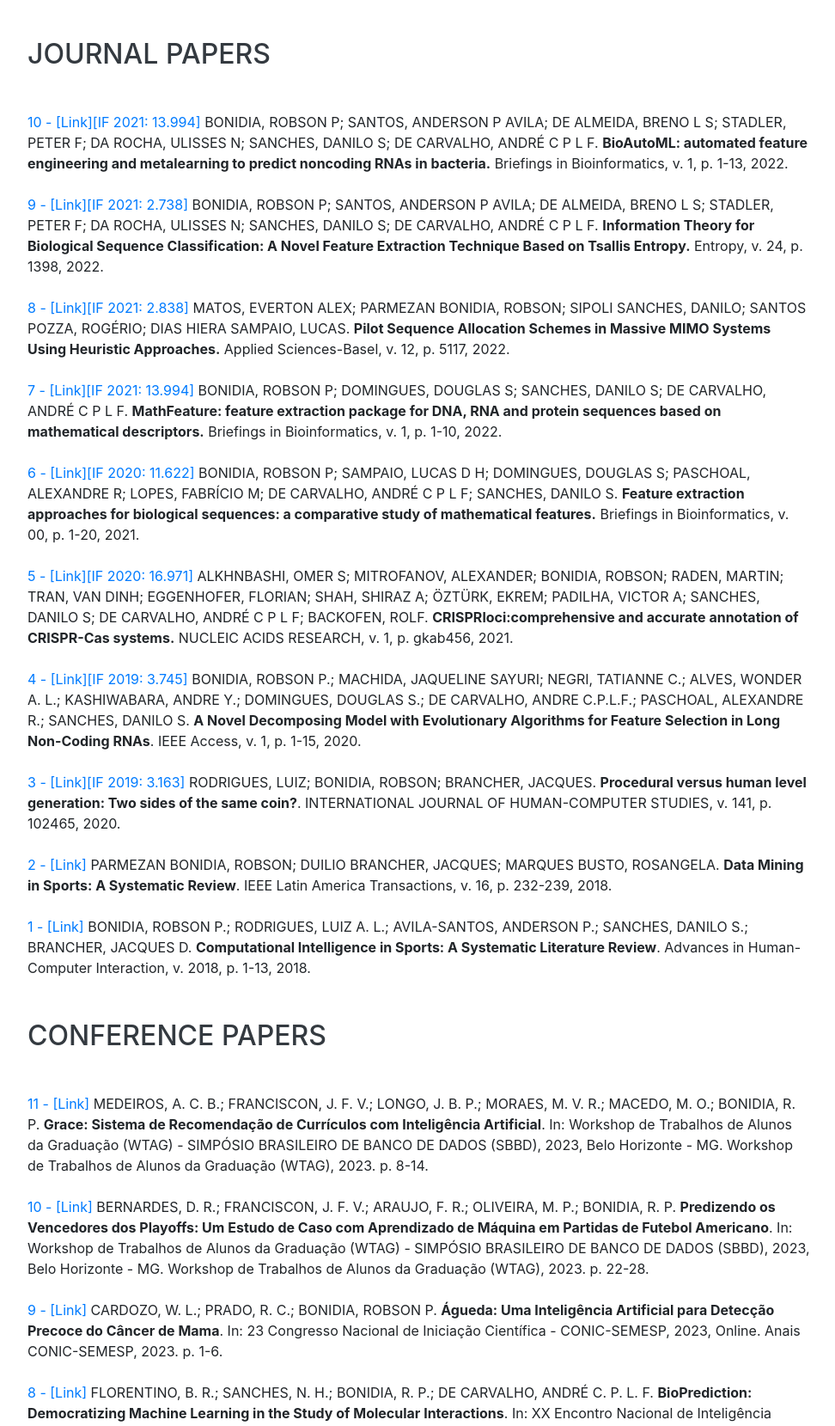
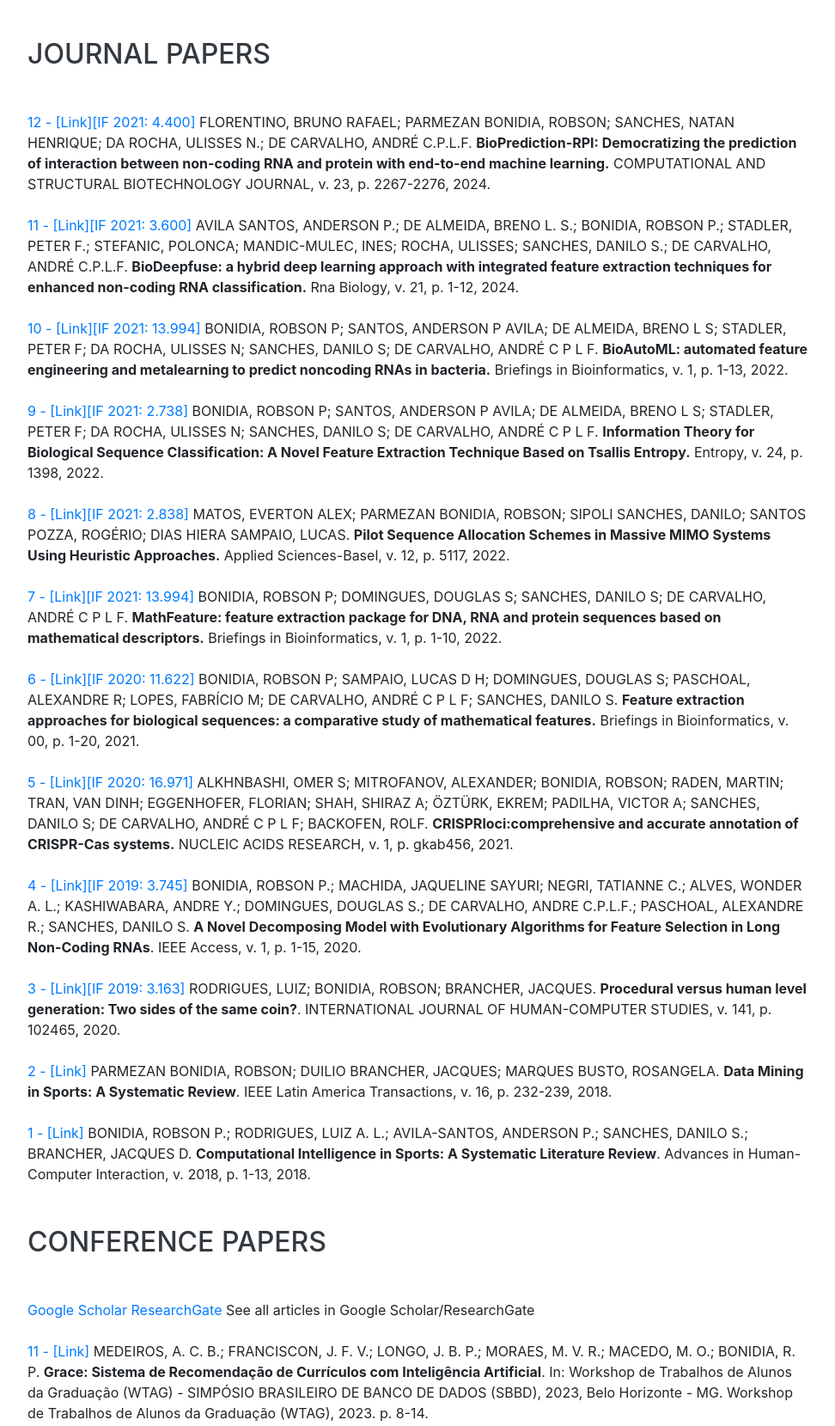
Before and after one commit to Bonidia/website, a website with bundled scripts: page index.html in a window 1280 px wide. Shown: the part 7320-8979 px from the top of the page at 86% size, without its empty margins (288-1260 px from the left). Built offline with nearby package versions, Linux system fonts and the light colour scheme; a script that the page names is missing; a web font is replaced by a local one.

Commit message:
Update index.html

```diff
--- a/index.html
+++ b/index.html
@@ -443,6 +443,22 @@
       <div class="w-100">
         <h2 class="mb-5">Journal Papers</h2>
 
+        <p class="mb-0"><a href="http://dx.doi.org/10.1016/j.csbj.2024.05.031">12 - [Link][IF 2021: 4.400]</a>
+         FLORENTINO, BRUNO RAFAEL; PARMEZAN BONIDIA, ROBSON; SANCHES, NATAN HENRIQUE; DA ROCHA, ULISSES N.;
+         DE CARVALHO, ANDRÉ C.P.L.F. <b>BioPrediction-RPI: Democratizing the prediction of
+         interaction between non-coding RNA and protein with end-to-end machine learning.</b> COMPUTATIONAL AND
+         STRUCTURAL BIOTECHNOLOGY JOURNAL, v. 23, p. 2267-2276, 2024.</p>
+
+        </br>
+
+        <p class="mb-0"><a href="http://dx.doi.org/10.1080/15476286.2024.2329451">11 - [Link][IF 2021: 3.600]</a>
+         AVILA SANTOS, ANDERSON P.; DE ALMEIDA, BRENO L. S.; BONIDIA, ROBSON P.; STADLER, PETER F.; STEFANIC, POLONCA;
+         MANDIC-MULEC, INES; ROCHA, ULISSES; SANCHES, DANILO S.; DE CARVALHO, ANDRÉ C.P.L.F. <b>BioDeepfuse: a hybrid deep
+         learning approach with integrated feature extraction techniques for enhanced non-coding RNA classification.</b>
+         Rna Biology, v. 21, p. 1-12, 2024.</p>
+
+        </br>
+
         <p class="mb-0"><a href="https://doi.org/10.1093/bib/bbac218">10 - [Link][IF 2021: 13.994]</a>
           BONIDIA, ROBSON P; SANTOS, ANDERSON P AVILA; DE ALMEIDA, BRENO L S;
           STADLER, PETER F; DA ROCHA, ULISSES N; SANCHES, DANILO S;
@@ -530,6 +546,12 @@
         </br>
 
         <h2 class="mb-5">Conference Papers</h2>
+
+        <p class="mb-0"><a href="https://scholar.google.com.br/citations?user=kTbx_wMAAAAJ&hl=pt-BR">Google Scholar</a>
+        <a href="https://www.researchgate.net/profile/Robson_Bonidia3">ResearchGate</a>
+        See all articles in Google Scholar/ResearchGate</p>
+
+        </br>
 
         <p class="mb-0"><a href="https://doi.org/10.5753/sbbd_estendido.2023.232712">11 - [Link]</a>
           MEDEIROS, A. C. B.; FRANCISCON, J. F. V.; LONGO, J. B. P.; MORAES, M. V. R.; MACEDO, M. O.; BONIDIA, R. P. <b>Grace: Sistema de Recomendação de Currículos com Inteligência Artificial</b>. In: Workshop de Trabalhos de Alunos da Graduação (WTAG) - SIMPÓSIO BRASILEIRO DE BANCO DE DADOS (SBBD), 2023, Belo Horizonte - MG. Workshop de Trabalhos de Alunos da Graduação (WTAG), 2023. p. 8-14.</p>
@@ -806,6 +828,16 @@
            </li>
 
            </br>
+
+          <li>
+            <i class="fa-li fa fa-trophy text-warning"></i>
+            <a href="https://programafrida.net/en/projects/selected-projects-2024">[Link 1]</a>
+            <a href="https://programafrida.net/en/about-frida">[Link 2]</a>
+            InteliGente was awarded as the most transformative project (Open and Free Internet) in Latin America by the Regional Fund
+            for Digital Innovation in Latin America and the Caribbean (FRIDA), receiving a $10,000 prize.
+           </li>
+
+          </br>
 
            <li>
             <i class="fa-li fa fa-trophy text-warning"></i>
```
